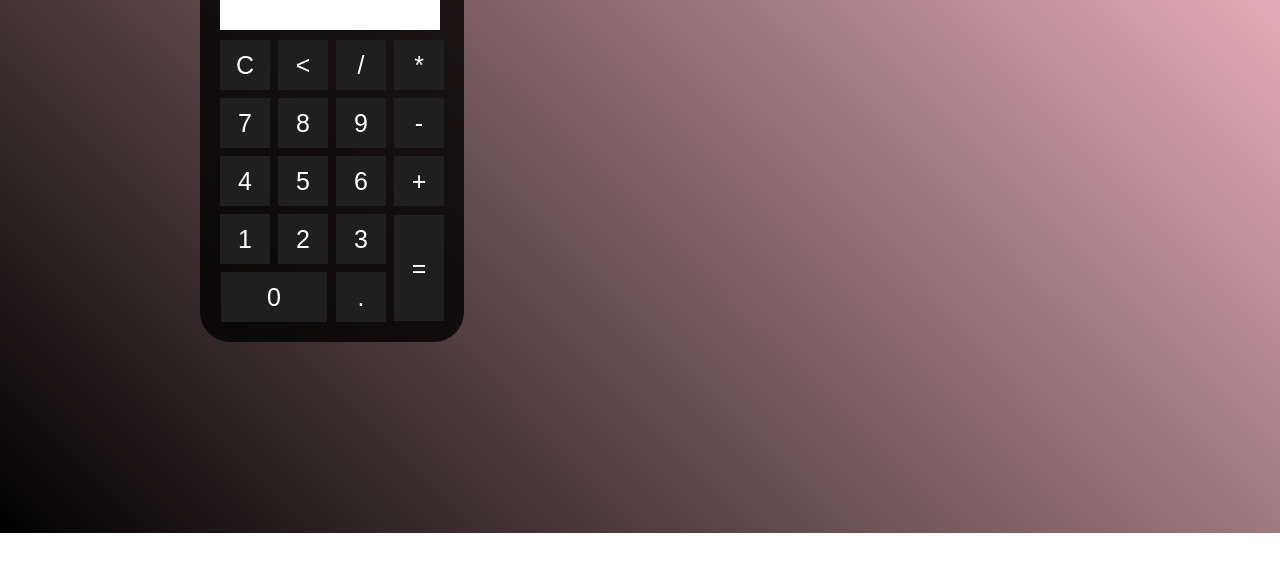
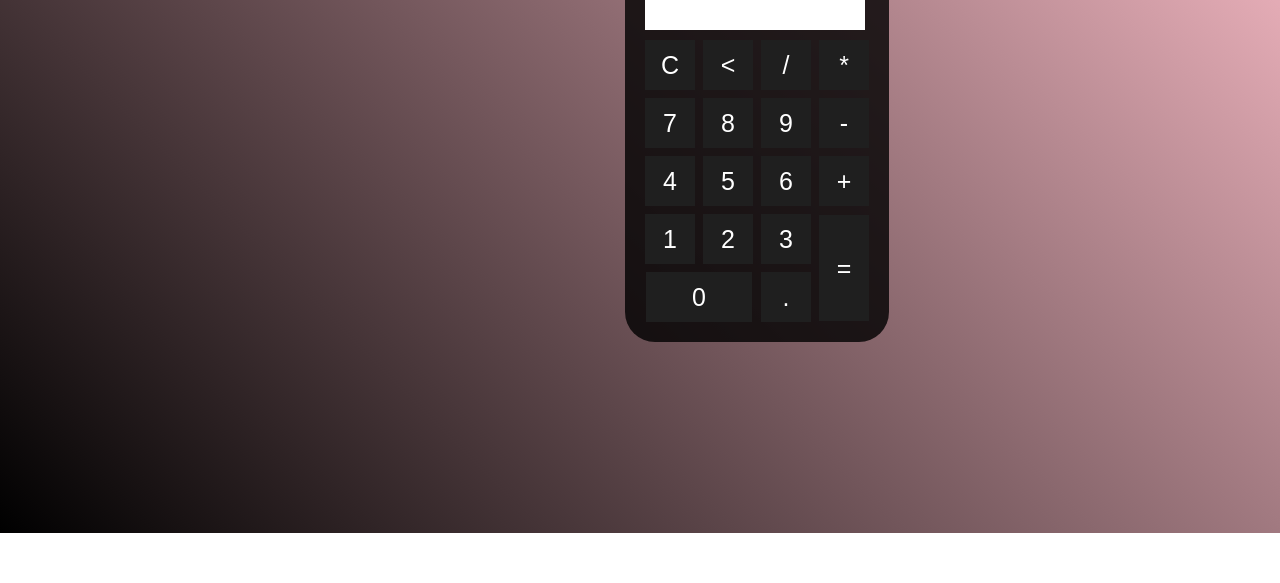
Before and after one commit to Ana-Goulart/calculadora, a plain HTML site: page index.html in a window 1280 px wide. Shown: the part 217-800 px from the top of the page. Drawn offline with Linux system fonts and the light colour scheme.

Commit message:
atualização left css

```diff
--- a/index.html
+++ b/index.html
@@ -19,7 +19,7 @@
             position: absolute;
             background-color: rgba(0, 0, 0, 0.8);
             top: 150px;
-            left: 200px;
+            left: 625px;
             transform: translate(-50% -50%);
             border-radius: 30px;
             padding: 15px;
```
